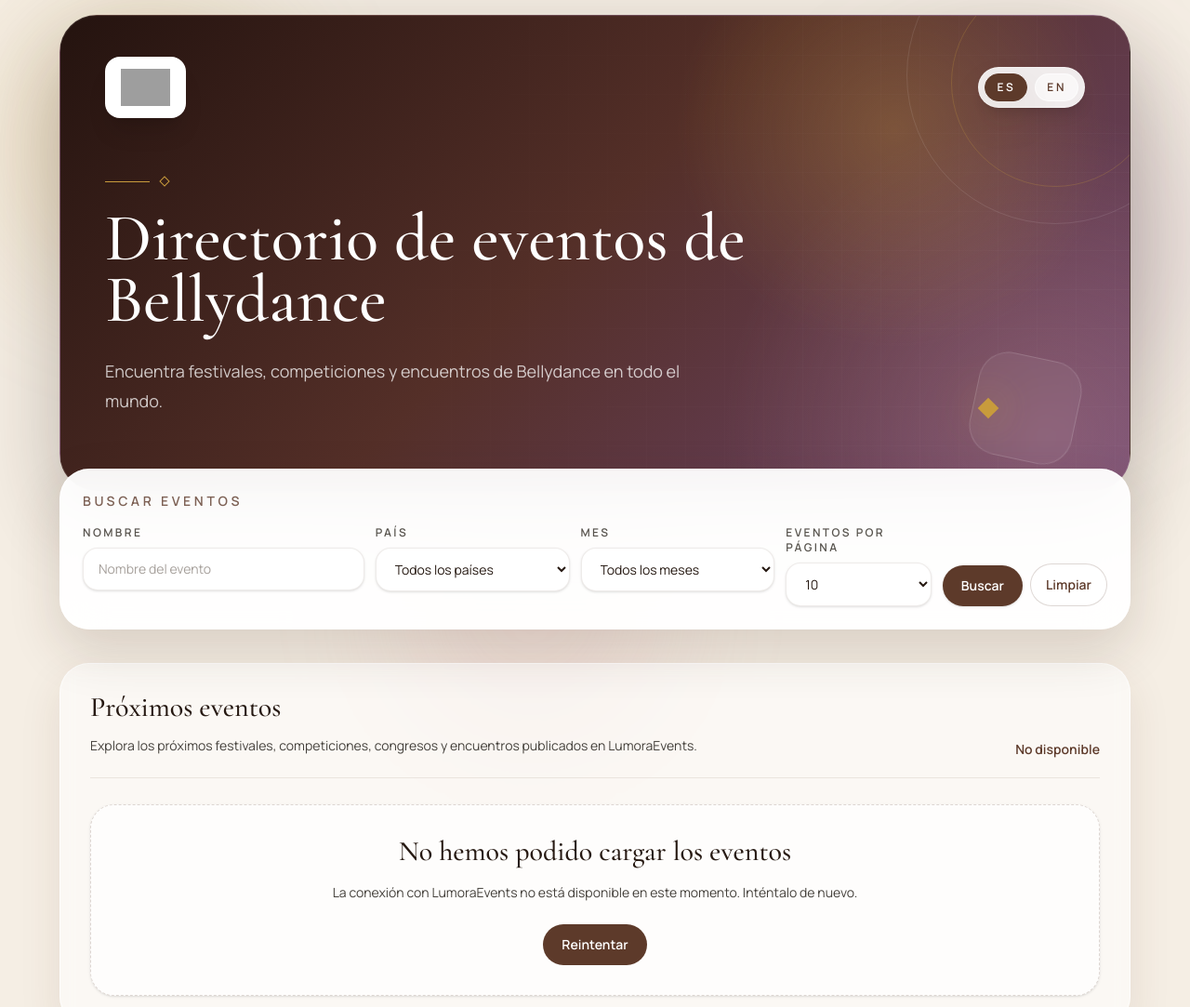
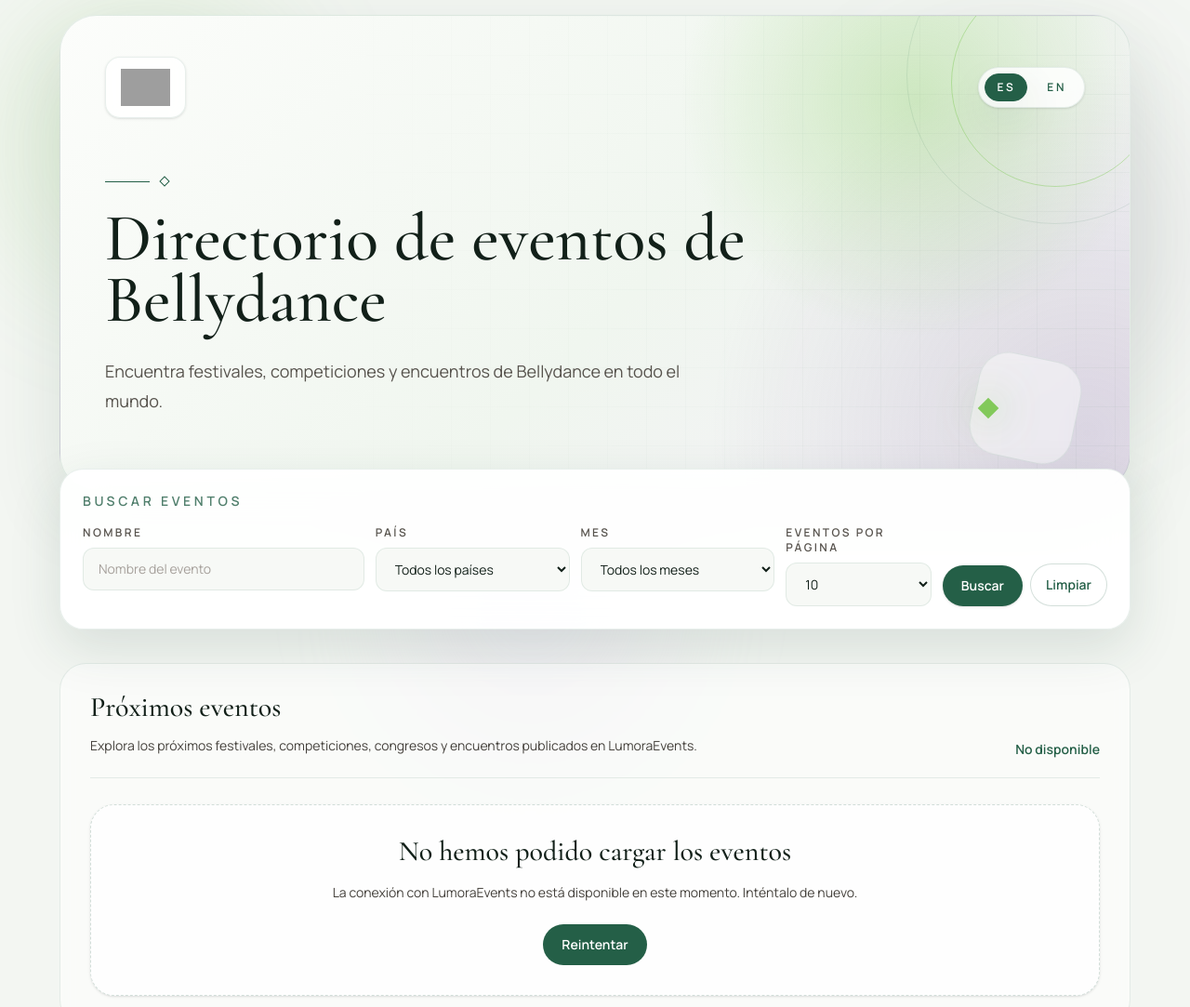
Before and after one commit to amorancho/lumoraevents-events-directory, a plain HTML site: page index.html in a window 1280 px wide. Shown: the top 1083 px of the page at 93% size. Drawn offline with nearby package versions, Linux system fonts and the light colour scheme; no server answers; grey boxes are pictures that could not be loaded.

Commit message:
feat: Update styling and layout for event and index pages

```diff
--- a/index.html
+++ b/index.html
@@ -26,14 +26,14 @@
   <script src="https://cdn.jsdelivr.net/npm/@tailwindcss/browser@4"></script>
   <style type="text/tailwindcss">
     @theme {
-      --color-sand: #f5eee4;
-      --color-ink: #261912;
-      --color-clove: #5d3a2a;
-      --color-dusk: #7d587d;
-      --color-gold: #c89b3c;
-      --color-rose: #d6a1a0;
-      --shadow-soft: 0 18px 45px rgba(88, 47, 31, 0.10);
-      --shadow-hero: 0 32px 90px rgba(38, 25, 18, 0.28);
+      --color-sand: #f3f6f2;
+      --color-ink: #122019;
+      --color-clove: #245f47;
+      --color-dusk: #76658d;
+      --color-gold: #82c95a;
+      --color-rose: #d9cee6;
+      --shadow-soft: 0 18px 48px rgba(30, 73, 53, 0.10);
+      --shadow-hero: 0 28px 80px rgba(30, 73, 53, 0.12);
       --font-sans: "Manrope", sans-serif;
       --font-display: "Cormorant Garamond", serif;
     }
@@ -46,7 +46,7 @@
 
     @layer components {
       .language-pill {
-        @apply rounded-full border border-white/70 bg-white/60 px-3 py-1.5 text-xs font-semibold uppercase tracking-[0.22em] text-clove transition;
+        @apply rounded-full border border-transparent bg-transparent px-3 py-1.5 text-xs font-semibold uppercase tracking-[0.22em] text-clove transition hover:bg-clove/5;
       }
 
       .language-pill.is-active {
@@ -54,64 +54,65 @@
       }
 
       .filter-field {
-        @apply rounded-2xl border border-clove/10 bg-white px-4 py-3 text-sm text-ink shadow-sm outline-none transition placeholder:text-stone-400 focus:border-gold focus:ring-2 focus:ring-gold/15;
+        @apply rounded-xl border border-clove/10 bg-[#f7f9f6] px-4 py-3 text-sm text-ink outline-none transition placeholder:text-stone-400 hover:border-clove/20 focus:border-clove focus:bg-white focus:ring-4 focus:ring-gold/15;
       }
 
       .hero-shell {
-        @apply relative overflow-hidden rounded-[2.5rem] border border-white/10 text-white;
+        @apply relative overflow-hidden rounded-[2.5rem] border border-clove/10 text-ink;
         background:
-          radial-gradient(circle at 78% 24%, rgba(200, 155, 60, 0.30), transparent 24%),
-          radial-gradient(circle at 92% 88%, rgba(214, 161, 160, 0.28), transparent 30%),
-          linear-gradient(135deg, #24130f 0%, #542f28 48%, #6f466f 100%);
+          radial-gradient(circle at 80% 18%, rgba(130, 201, 90, 0.32), transparent 25%),
+          radial-gradient(circle at 96% 88%, rgba(118, 101, 141, 0.20), transparent 34%),
+          linear-gradient(135deg, #fcfdfb 0%, #f0f6ef 55%, #f4f0f8 100%);
         box-shadow: var(--shadow-hero);
       }
 
       .hero-grid {
         background-image:
-          linear-gradient(rgba(255,255,255,0.035) 1px, transparent 1px),
-          linear-gradient(90deg, rgba(255,255,255,0.035) 1px, transparent 1px);
+          linear-gradient(rgba(36,95,71,0.055) 1px, transparent 1px),
+          linear-gradient(90deg, rgba(36,95,71,0.055) 1px, transparent 1px);
         background-size: 42px 42px;
         mask-image: linear-gradient(to left, black, transparent 80%);
       }
 
       .search-shell {
-        @apply rounded-[2rem] border border-white/90 bg-white/95 p-5 shadow-[0_22px_55px_rgba(65,35,24,0.16)] backdrop-blur-xl sm:p-6;
+        @apply rounded-[1.6rem] border border-clove/10 bg-white/95 p-5 backdrop-blur-xl sm:p-6;
+        box-shadow: 0 20px 55px rgba(30, 73, 53, 0.13);
       }
 
       .premium-row {
-        @apply grid gap-6 rounded-[1.8rem] border border-white/90 bg-white/90 px-5 py-5 shadow-sm transition duration-200 hover:-translate-y-0.5 hover:shadow-soft sm:px-6 sm:py-6 md:grid-cols-[minmax(0,2.2fr)_1.2fr_1fr_auto] md:items-center;
+        @apply grid gap-6 rounded-[1.4rem] border border-clove/10 bg-white px-5 py-5 transition duration-200 hover:-translate-y-0.5 hover:border-clove/20 hover:shadow-soft sm:px-6 sm:py-6 md:grid-cols-[minmax(0,2.2fr)_1.2fr_1fr_auto] md:items-center;
       }
 
       .tag-chip {
-        @apply inline-flex items-center rounded-full border border-clove/10 bg-clove/5 px-3 py-1 text-[0.72rem] font-semibold uppercase tracking-[0.18em] text-clove;
+        @apply inline-flex items-center rounded-full border border-clove/10 bg-clove/5 px-3 py-1 text-[0.72rem] font-bold uppercase tracking-[0.16em] text-clove;
       }
 
       .lumora-managed-chip {
-        @apply inline-flex items-center gap-1.5 rounded-full border border-gold/40 bg-gradient-to-r from-[#fff6d8] to-[#f3dfa0] px-3 py-1 text-[0.68rem] font-bold uppercase tracking-[0.14em] text-clove shadow-sm;
+        @apply inline-flex items-center gap-1.5 rounded-full border border-gold/40 bg-gradient-to-r from-[#f1fae9] to-[#def3cd] px-3 py-1 text-[0.68rem] font-bold uppercase tracking-[0.14em] text-clove;
       }
     }
   </style>
 </head>
 <body class="flex min-h-screen flex-col overflow-x-clip">
   <div class="pointer-events-none fixed inset-0 -z-10">
-    <div class="absolute left-0 top-0 h-80 w-80 rounded-full bg-gold/20 blur-3xl"></div>
-    <div class="absolute right-0 top-16 h-96 w-96 rounded-full bg-dusk/20 blur-3xl"></div>
-    <div class="absolute bottom-0 left-1/3 h-72 w-72 rounded-full bg-rose/20 blur-3xl"></div>
+    <div class="absolute left-0 top-0 h-80 w-80 rounded-full bg-gold/15 blur-3xl"></div>
+    <div class="absolute right-0 top-16 h-96 w-96 rounded-full bg-dusk/10 blur-3xl"></div>
+    <div class="absolute bottom-0 left-1/3 h-72 w-72 rounded-full bg-rose/25 blur-3xl"></div>
   </div>
 
   <header class="px-4 pb-14 pt-4 sm:px-6 lg:px-8">
     <div class="hero-shell mx-auto max-w-6xl px-6 py-7 sm:px-9 sm:py-9 lg:px-12 lg:py-11">
       <div class="hero-grid pointer-events-none absolute inset-0 opacity-70"></div>
-      <div class="pointer-events-none absolute -right-20 -top-24 h-80 w-80 rounded-full border border-white/10"></div>
-      <div class="pointer-events-none absolute -right-8 -top-10 h-56 w-56 rounded-full border border-gold/25"></div>
-      <div class="pointer-events-none absolute bottom-8 right-14 hidden h-28 w-28 rotate-12 rounded-[2rem] border border-white/15 bg-white/5 backdrop-blur lg:block"></div>
-      <div class="pointer-events-none absolute bottom-20 right-36 hidden h-4 w-4 rotate-45 bg-gold shadow-[0_0_45px_rgba(200,155,60,0.9)] lg:block"></div>
+      <div class="pointer-events-none absolute -right-20 -top-24 h-80 w-80 rounded-full border border-clove/10"></div>
+      <div class="pointer-events-none absolute -right-8 -top-10 h-56 w-56 rounded-full border border-gold/45"></div>
+      <div class="pointer-events-none absolute bottom-8 right-14 hidden h-28 w-28 rotate-12 rounded-[2rem] border border-clove/10 bg-white/45 backdrop-blur lg:block"></div>
+      <div class="pointer-events-none absolute bottom-20 right-36 hidden h-4 w-4 rotate-45 bg-gold shadow-[0_0_45px_rgba(130,201,90,0.75)] lg:block"></div>
 
       <div class="relative z-10">
         <div class="flex flex-wrap items-center justify-between gap-5">
           <a
             href="./index.html"
-            class="inline-flex rounded-2xl border border-white/70 bg-white px-4 py-3 shadow-xl shadow-black/10 transition hover:-translate-y-0.5"
+            class="inline-flex rounded-2xl border border-clove/10 bg-white/85 px-4 py-3 shadow-sm backdrop-blur transition hover:-translate-y-0.5 hover:shadow-soft"
             aria-label="LumoraEvents"
           >
             <img
@@ -124,7 +125,7 @@
           </a>
 
           <nav
-            class="flex items-center gap-2 rounded-full border border-white/40 bg-white/90 p-1.5 shadow-lg shadow-black/10 backdrop-blur"
+            class="flex items-center gap-2 rounded-full border border-clove/10 bg-white/85 p-1.5 shadow-sm backdrop-blur"
             aria-label="Language switcher"
             data-language-switcher
           >
@@ -135,17 +136,17 @@
 
         <div class="mt-12 max-w-4xl pb-5 sm:mt-16 lg:pb-9">
           <div class="mb-6 flex items-center gap-3" aria-hidden="true">
-            <span class="h-px w-12 bg-gold"></span>
-            <span class="h-2 w-2 rotate-45 border border-gold"></span>
+            <span class="h-px w-12 bg-clove"></span>
+            <span class="h-2 w-2 rotate-45 border border-clove"></span>
           </div>
           <h1
-            class="max-w-4xl font-display text-5xl leading-[0.92] text-white sm:text-6xl lg:text-7xl"
+            class="max-w-4xl font-display text-5xl leading-[0.92] text-ink sm:text-6xl lg:text-7xl"
             data-i18n="index.heroTitle"
           >
             Directorio de eventos de Bellydance
           </h1>
           <p
-            class="mt-7 max-w-2xl text-base leading-8 text-white/75 sm:text-lg"
+            class="mt-7 max-w-2xl text-base leading-8 text-stone-600 sm:text-lg"
             data-i18n="index.heroSubtitle"
           >
             Encuentra festivales, competiciones y encuentros de Bellydance en todo el mundo.
@@ -236,7 +237,7 @@
 
   <main class="flex-1 px-4 pb-20 pt-7 sm:px-6 lg:px-8 lg:pt-9">
     <div class="mx-auto max-w-6xl">
-      <section aria-labelledby="results-heading" class="rounded-[2rem] border border-white/70 bg-white/60 p-5 shadow-soft backdrop-blur sm:p-8">
+      <section aria-labelledby="results-heading" class="rounded-[1.8rem] border border-clove/10 bg-white/55 p-5 backdrop-blur sm:p-8">
         <div class="flex flex-col gap-3 border-b border-clove/10 pb-5 md:flex-row md:items-end md:justify-between">
           <div>
             <h2 id="results-heading" class="scroll-mt-44 font-display text-3xl leading-none text-ink" data-i18n="index.resultsTitle">
```
Also changed, not shown: AGENTS.md (+6 -4 lines), event.html (+24 -16 lines), js/event.js (+10 -10 lines).
